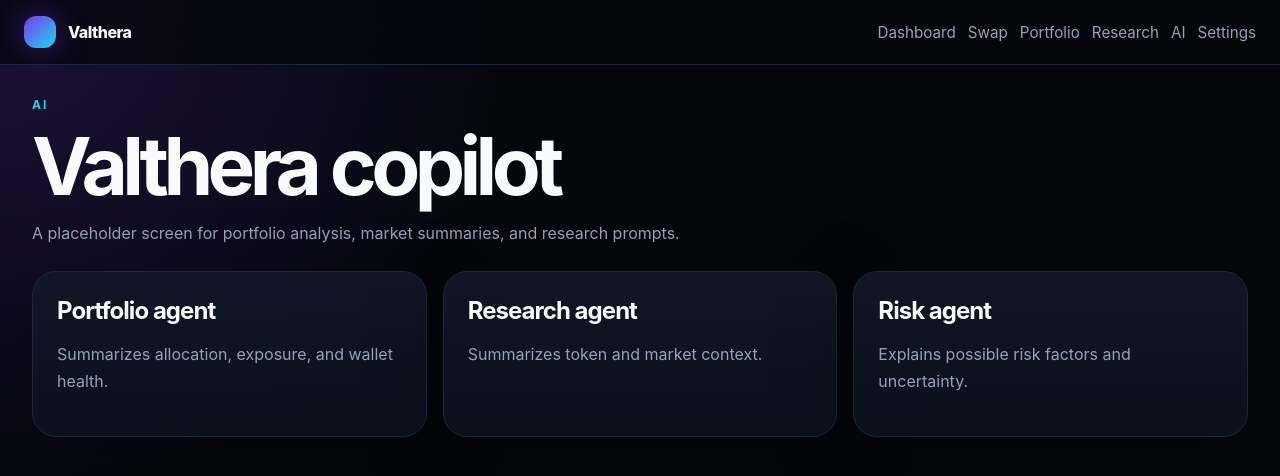
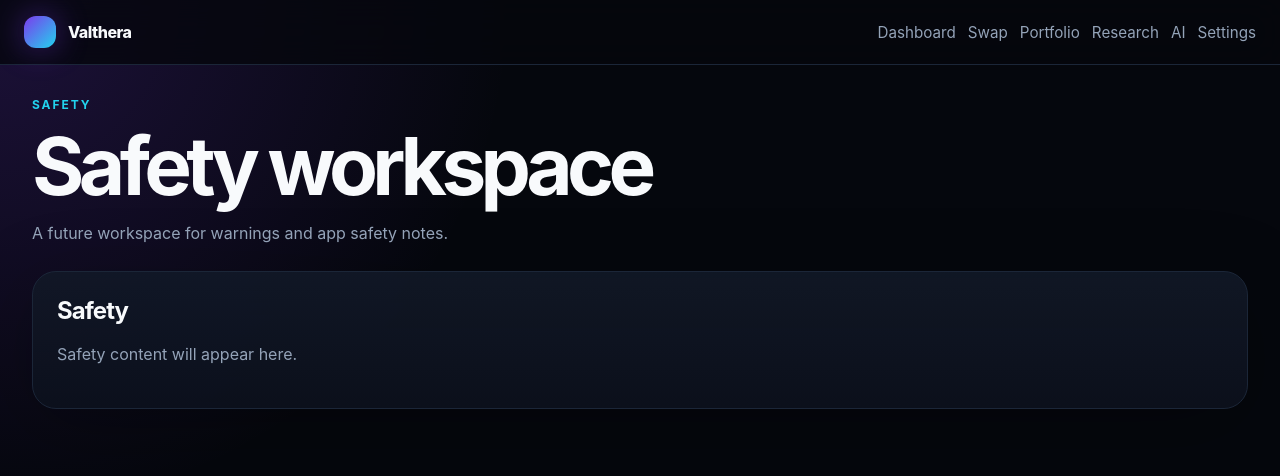
Before and after one commit to ValtheraLabs/web-app, a Next.js app: page /app/safety in a window 1280 px wide. Shown: the top 476 px of the page. Built offline with nearby package versions, Linux system fonts and the light colour scheme.

Commit message:
feat: add safety page

```diff
--- /dev/null
+++ b/pages/app/safety.tsx
@@ -0,0 +1,18 @@
+import { Layout } from '@/components/Layout'
+import { PageHeader } from '@/components/PageHeader'
+
+export default function SafetyPage() {
+  return (
+    <Layout>
+      <PageHeader
+        eyebrow="Safety"
+        title="Safety workspace"
+        description="A future workspace for warnings and app safety notes."
+      />
+      <section className="card">
+        <h2>Safety</h2>
+        <p>Safety content will appear here.</p>
+      </section>
+    </Layout>
+  )
+}
```
